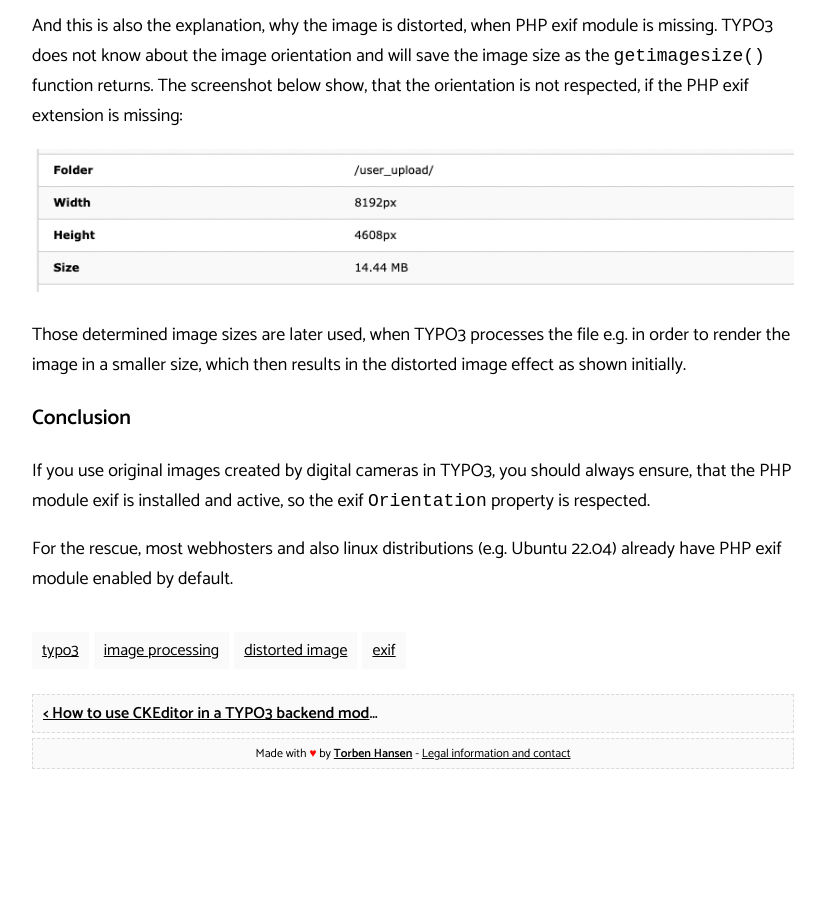
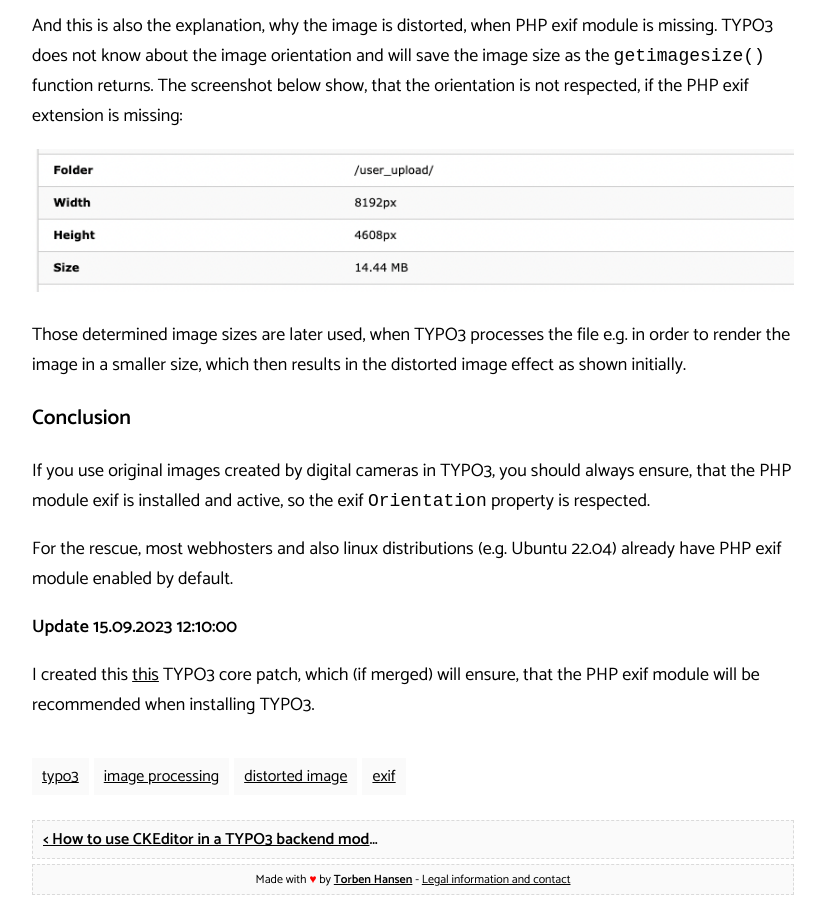
Before and after one commit to derhansen/derhansen.github.io, a Jekyll site: the page built from _posts/2023-09-20-why-you-should-use-typo3-with-php-mod-exif.md, in a window 1280 px wide and 900 px high, scrolled down 2731 px. Shown: the whole window, without its empty margins (227-1052 px from the left). Built offline with Jekyll 4.4.1, drawn with Linux system fonts in a browser that asks for light colours; comment, search, counter and statistics services are not loaded; before the commit the page ends 3505 px from its top, so only the background shows below that.

Commit message:
Updated latest blogpost

```diff
--- a/_posts/2023-09-20-why-you-should-use-typo3-with-php-mod-exif.md
+++ b/_posts/2023-09-20-why-you-should-use-typo3-with-php-mod-exif.md
@@ -90,3 +90,8 @@
 
 For the rescue, most webhosters and also linux distributions (e.g. Ubuntu 22.04) already have PHP exif module
 enabled by default.
+
+**Update 15.09.2023 12:10:00**
+
+I created this [this](https://review.typo3.org/c/Packages/TYPO3.CMS/+/81022){:target="_blank"} TYPO3 core patch, which
+(if merged) will ensure, that the PHP exif module will be recommended when installing TYPO3.
```
